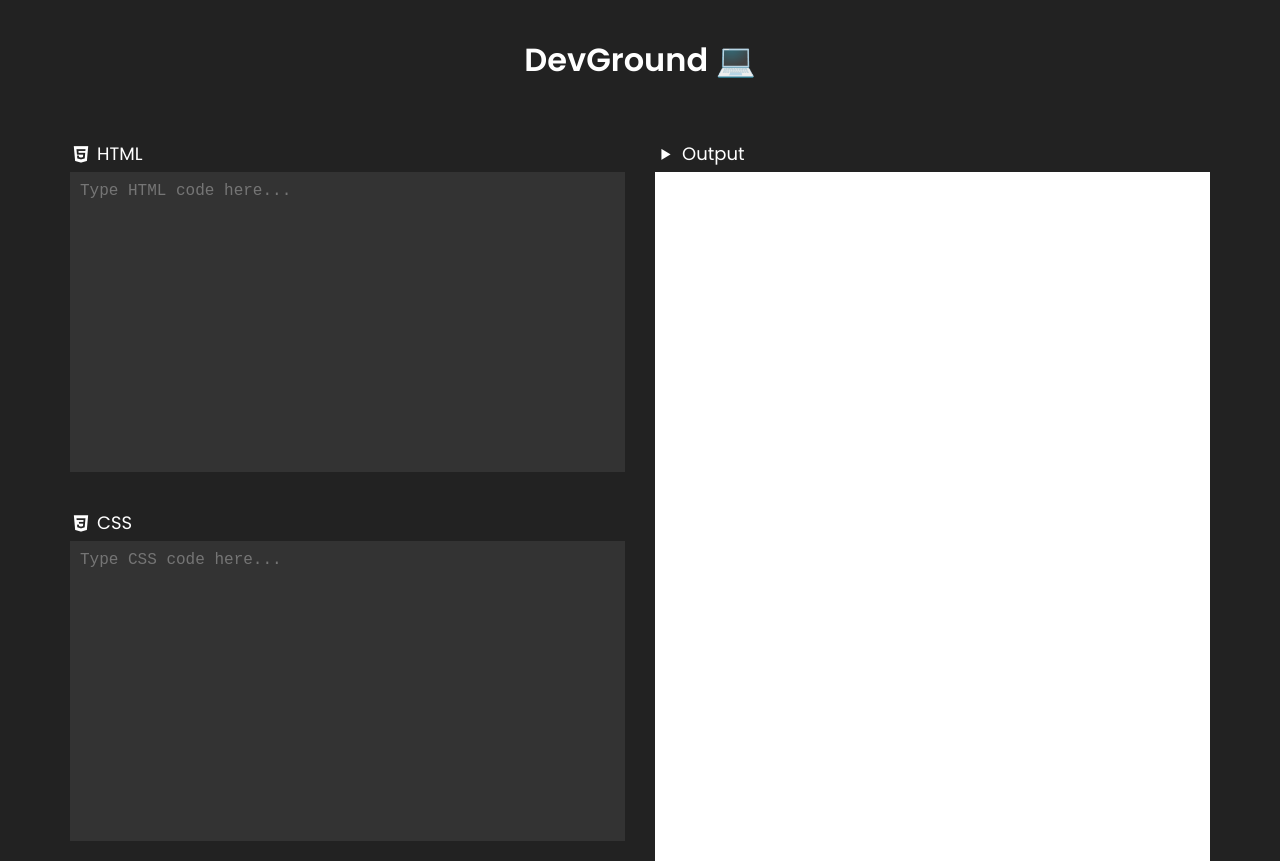
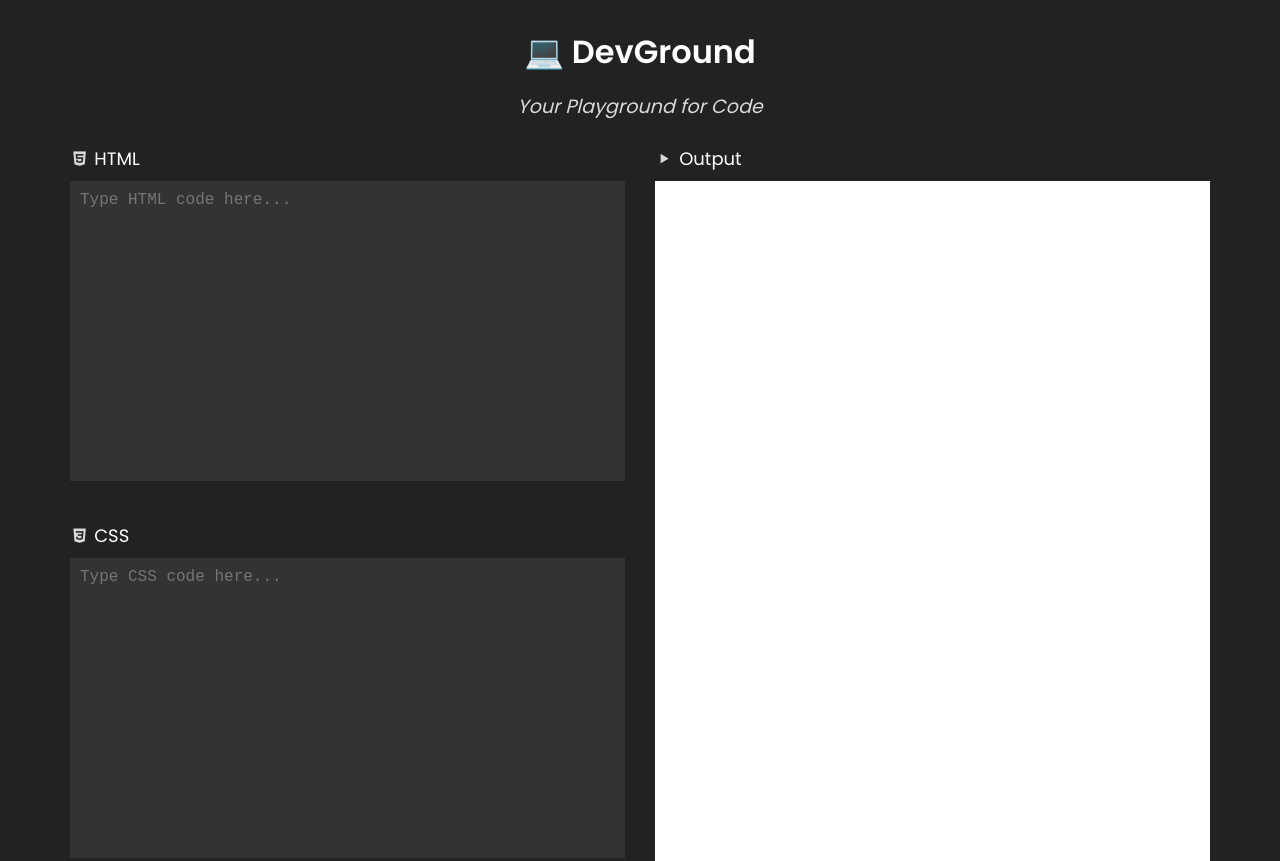
Before and after one commit to ravi-s7/DevGround, a plain HTML site: page index.html in a window 1280 px wide. Shown: the top 861 px of the page. Drawn offline with nearby package versions, Linux system fonts and the light colour scheme.

Commit message:
style: header changes

```diff
--- a/index.html
+++ b/index.html
@@ -10,7 +10,8 @@
 </head>
 <body>
   <div class="container">
-    <h1>DevGround <span>💻</span></h1>
+    <h1><span>💻</span> DevGround</h1>
+    <i>Your Playground for Code</i>
 
     <div class="editor">
       <div class="left">
--- a/style.css
+++ b/style.css
@@ -20,12 +20,21 @@ body, html {
 }
 
 .container h1 {
-  margin-bottom: 20px;
   font-size: 2rem;
   font-weight: 600;
-  padding: 1rem 0;
+  padding: 0.5rem 0 1rem 0;
 }
 
+.container i {
+  font-size: 1.2rem;
+  font-weight: 400;
+  padding: 0.5rem 0;
+  color: hsl(0, 0%, 85%);
+}
+
+.container i:hover {
+  color: #fff;
+}
 
 .editor {
   display: flex;
```
